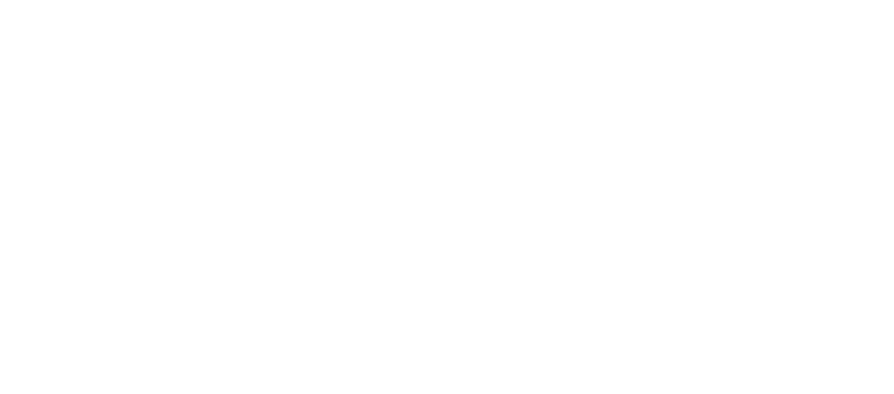
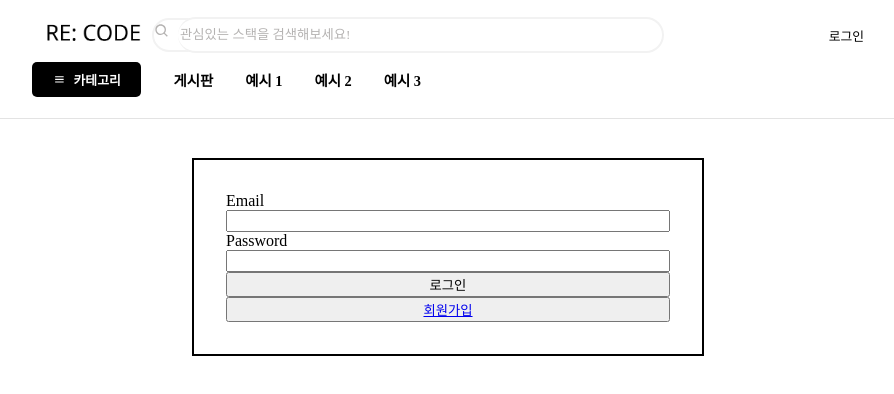
Before and after one commit to 2022-RE-CODE/2022-RE-CODE-FrontEnd, a React (Create React App) app: page /login in a window 1280 px wide. Shown: the top 394 px of the page, without its empty margins (192-1086 px from the left). Built offline with nearby package versions, Linux system fonts and the light colour scheme; a web font is replaced by a local one.

Commit message:
add: auth component

```diff
--- a/package.json
+++ b/package.json
@@ -11,6 +11,7 @@
     "@types/react": "^18.0.20",
     "@types/react-dom": "^18.0.6",
     "@types/react-router-dom": "^5.3.3",
+    "axios": "^0.27.2",
     "localforage": "^1.10.0",
     "match-sorter": "^6.3.1",
     "react": "^18.2.0",
--- /dev/null
+++ b/src/components/authComponent.tsx
@@ -0,0 +1,54 @@
+import React from 'react'
+import { useState } from 'react';
+import '../styles/login.css';
+import axios from 'axios';
+import { Link } from 'react-router-dom';
+
+const AuthComponent: React.FC = () => {
+
+    const [Email, SetEmail] = useState("");
+    const [Password, SetPassword] = useState("");
+
+    const emailHandler = (e: any) => {
+        e.preventDefault();
+        SetEmail(e.target.value);
+    };
+
+    const passwordHandler = (e: any) => {
+        e.preventDefault();
+        SetPassword(e.target.value);
+    };
+
+    const submitHandler = (e: any) => {
+        e.preventDefault();
+
+        let body = {
+            email: Email,
+            password: Password,
+        };
+
+        // axios
+        //     .post("http://localhost:5000/api/users/login", body)
+        //     .then((res: any) => console.log(res));
+    };
+
+    return (
+        <div className="auth">
+            <div className="auth--form-container">
+                <form className="auth--form" onSubmit={submitHandler}>
+                    <label>Email</label>
+                    <input type="email" value={Email} onChange={emailHandler}></input>
+                    <label>Password</label>
+                    <input
+                        type="password"
+                        value={Password}
+                        onChange={passwordHandler}
+                    ></input>
+                    <button type="submit">회원가입하기</button>
+                    <button><Link to="auth">돌아가기</Link></button>
+                </form>
+            </div>
+        </div>
+    )
+}
+export default AuthComponent;
--- a/src/components/headerComponent.tsx
+++ b/src/components/headerComponent.tsx
@@ -10,7 +10,9 @@
             <div className="Header--top">
                 <div className="Header--logo-and-search">
                     <div className="Header--logo">
-                        <img className="Header--logo-img" src={'logo-recode.png'}/>
+                        <Link to="/" className="Header--home-btn">
+                            <img className="Header--logo-img" src={'logo-recode.png'} />
+                        </Link>
                     </div>
                     <div className="Header--search-container">
                         {/* <select className="Header--search"></select> */}
@@ -18,7 +20,7 @@
                         <input className="Header--search-input" placeholder='관심있는 스택을 검색해보세요!'></input>
                     </div>
                 </div>
-                <Link to="login" className="Header--login-btn">
+                <Link to="/login" className="Header--login-btn">
                     로그인
                 </Link>
             </div>
--- /dev/null
+++ b/src/components/loginComponent.tsx
@@ -0,0 +1,57 @@
+import React from 'react'
+import { useState } from 'react';
+import '../styles/login.css';
+import axios from 'axios';
+import { Link } from 'react-router-dom';
+
+const LoginComponent: React.FC = () => {
+
+    const [Email, SetEmail] = useState("");
+    const [Password, SetPassword] = useState("");
+
+    const emailHandler = (e: any) => {
+        e.preventDefault();
+        SetEmail(e.target.value);
+    };
+
+    const passwordHandler = (e: any) => {
+        e.preventDefault();
+        SetPassword(e.target.value);
+    };
+
+    const submitHandler = (e: any) => {
+        e.preventDefault();
+        // state에 저장한 값을 가져옵니다.
+        console.log(Email);
+        console.log(Password);
+
+        let body = {
+            email: Email,
+            password: Password,
+        };
+
+        // axios
+        //     .post("http://localhost:5000/api/users/login", body)
+        //     .then((res: any) => console.log(res));
+    };
+
+    return (
+        <div className="login">
+            <div className="login--form-container">
+                <form className="login--form" onSubmit={submitHandler}>
+                    <label>Email</label>
+                    <input type="email" value={Email} onChange={emailHandler}></input>
+                    <label>Password</label>
+                    <input
+                        type="password"
+                        value={Password}
+                        onChange={passwordHandler}
+                    ></input>
+                    <button type="submit">로그인</button>
+                    <button><Link to="auth">회원가입</Link></button>
+                </form>
+            </div>
+        </div>
+    )
+}
+export default LoginComponent;
--- /dev/null
+++ b/src/container/authContainer/AuthContainer.tsx
@@ -0,0 +1,12 @@
+import React from 'react'
+import AuthComponent from '../../components/authComponent'
+import HeaderComponent from '../../components/headerComponent'
+
+export const AuthContainer = () => {
+    return(
+        <div className='auth-container'>
+            <HeaderComponent/>
+            <AuthComponent/>
+        </div>
+    )
+}
--- a/src/container/loginComtainer/LoginContainer.tsx
+++ b/src/container/loginComtainer/LoginContainer.tsx
@@ -1,10 +1,12 @@
 import React from 'react'
 import HeaderComponent from '../../components/headerComponent'
+import LoginComponent from '../../components/loginComponent'
 
 export const LoginContainer = () => {
     return(
-        <div className="login">
-
+        <div className='login-container'>
+            <HeaderComponent/>
+            <LoginComponent/>
         </div>
     )
 }
--- a/src/routers/router.jsx
+++ b/src/routers/router.jsx
@@ -1,6 +1,7 @@
 import React from 'react'
 import { BrowserRouter, Routes, Route } from 'react-router-dom';
 import { CommunityContainer, LoginContainer, MainContainer } from '../container';
+import { AuthContainer } from '../container/authContainer/AuthContainer';
 
 const AppRoutes = () => {
   return (
@@ -9,6 +10,7 @@
           <Route path='/' element={<MainContainer />} />
           <Route path='/login' element={<LoginContainer />} />
           <Route path='/community' element={<CommunityContainer />} />
+          <Route path='/auth' element={<AuthContainer />} />
       </Routes>
     </BrowserRouter>
   )
--- a/src/styles/header.css
+++ b/src/styles/header.css
@@ -27,6 +27,10 @@
     flex-direction: row;
     align-items: center;
     justify-content: space-between;
+}
+
+.Header--home-btn {
+    color: white;
 }
 
 .Header--logo-img {
--- a/src/styles/login.css
+++ b/src/styles/login.css
@@ -0,0 +1,18 @@
+.login {
+    display: flex;
+    justify-content: center;
+}
+
+.login--form-container {
+    width: 40%;
+}
+
+.login--form {
+    display: flex;
+    flex-direction: column;
+    justify-content: center;
+    padding: 2rem;
+    margin-top: 3rem;
+    border: 2px black solid;
+
+}
```
Also changed, not shown: 1 other file (tests, documents, lock files or other folders).
